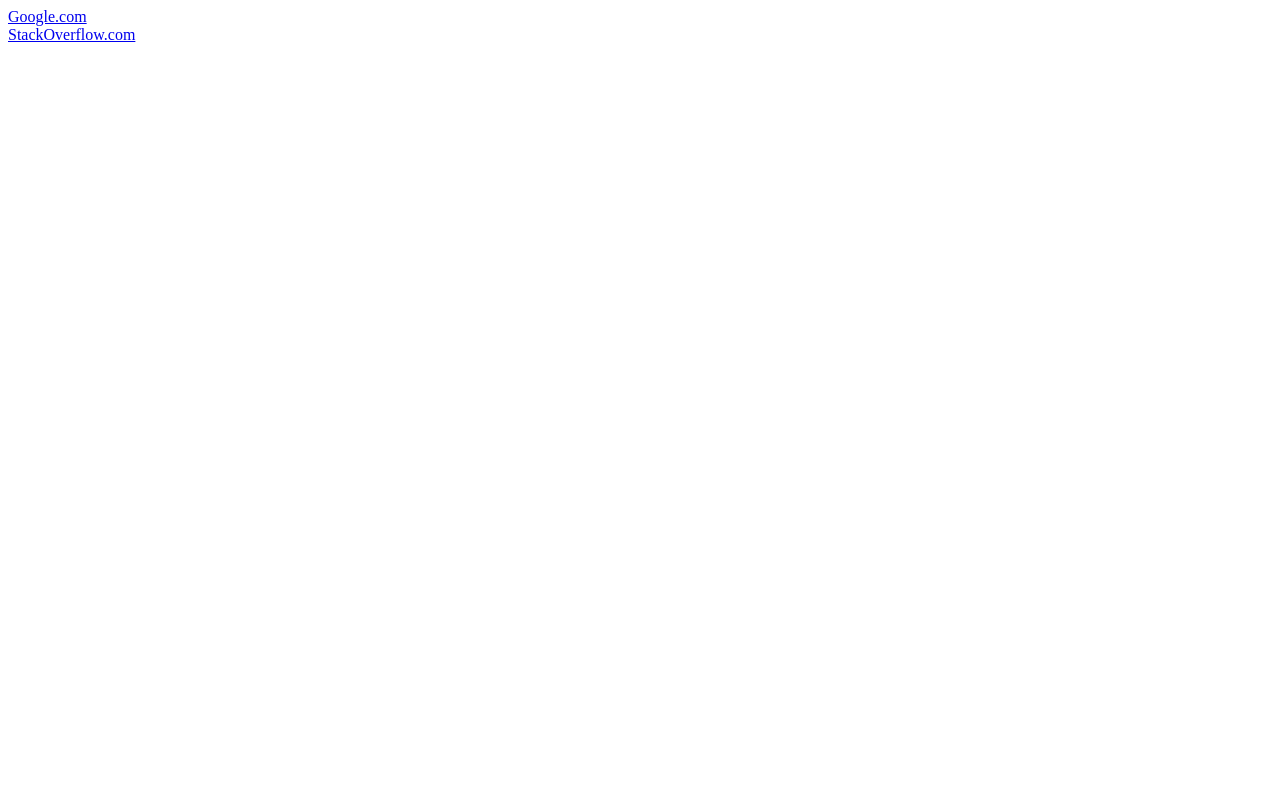
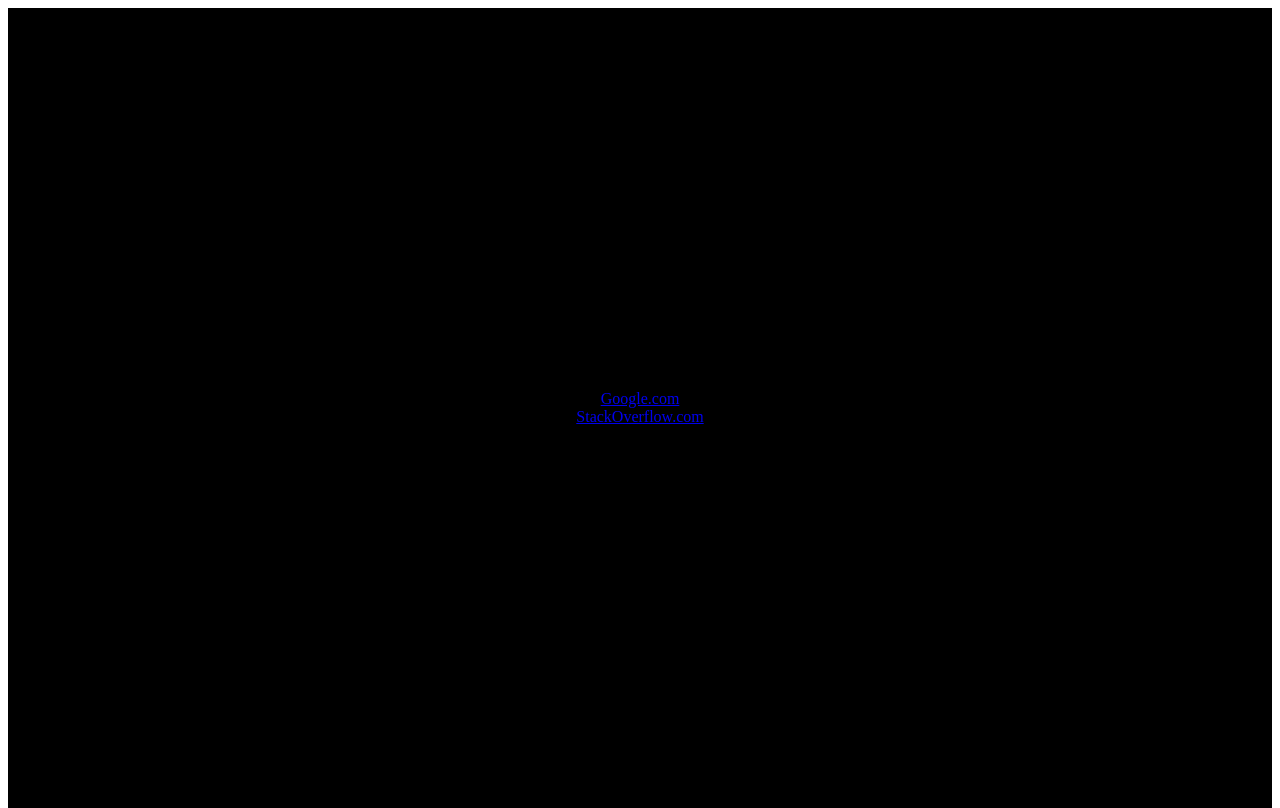
Before and after one commit to wizardsoftheweb/express-csp-demo, a website: page whoops.html in a window 1280 px wide. Drawn offline with Linux system fonts and the light colour scheme.

Commit message:
Polish CSP errors

```diff
--- a/whoops.html
+++ b/whoops.html
@@ -7,10 +7,24 @@
     <title>CSP Violations Galore</title>
     <meta name="HandheldFriendly" content="True">
     <link href="https://fonts.googleapis.com/css?family=Lato|Roboto+Mono" rel="stylesheet" />
+    <style>
+    html,
+    body {
+        width: 100%;
+        height: 100%;
+        display: flex;
+    }
+
+    body>* {
+        width: 100%;
+        height: 100%;
+    }
+
+    </style>
 </head>
 
 <body>
-    <div style="display: flex; flex-flow:column;justify-content: center">
+    <div style="display: flex; flex-flow:column;justify-content: center;align-items:center;background-color:black;color:white">
         <a target="_blank" href="http://google.com">Google.com</a>
         <a target="_blank" href="http://stackoverflow.com">StackOverflow.com</a>
     </div>
```
